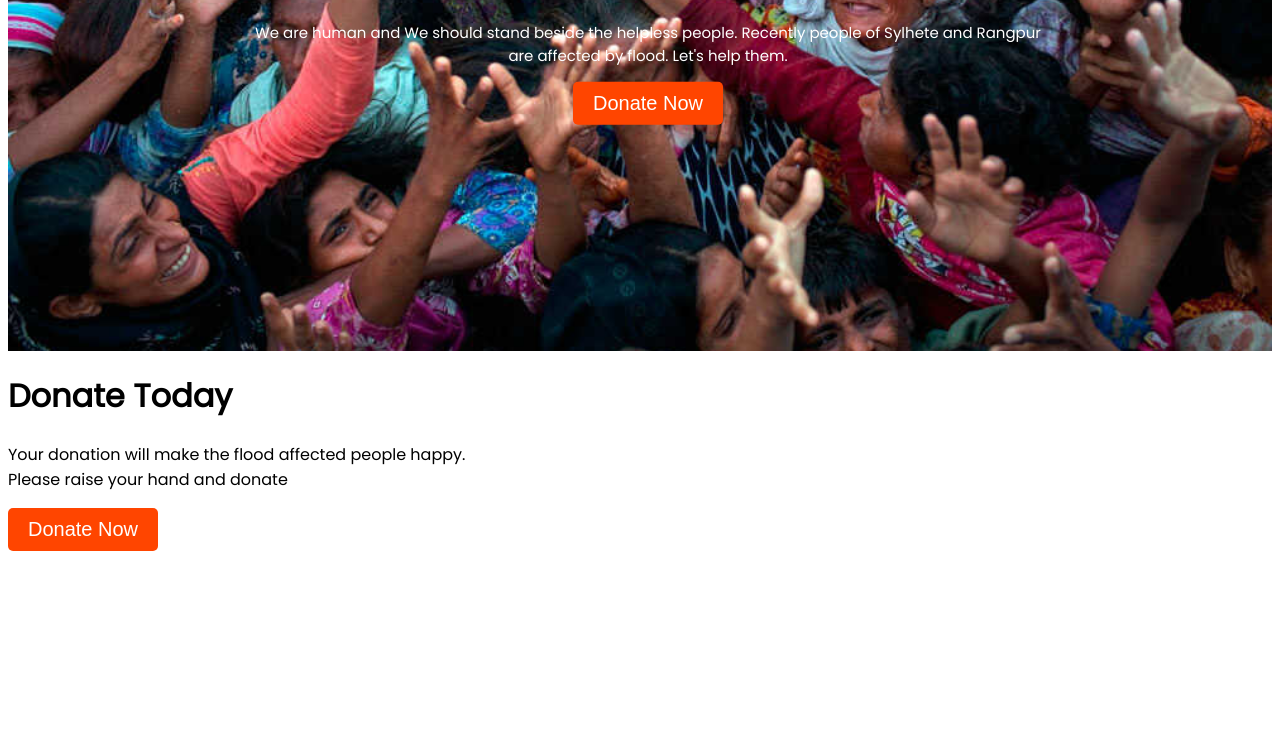
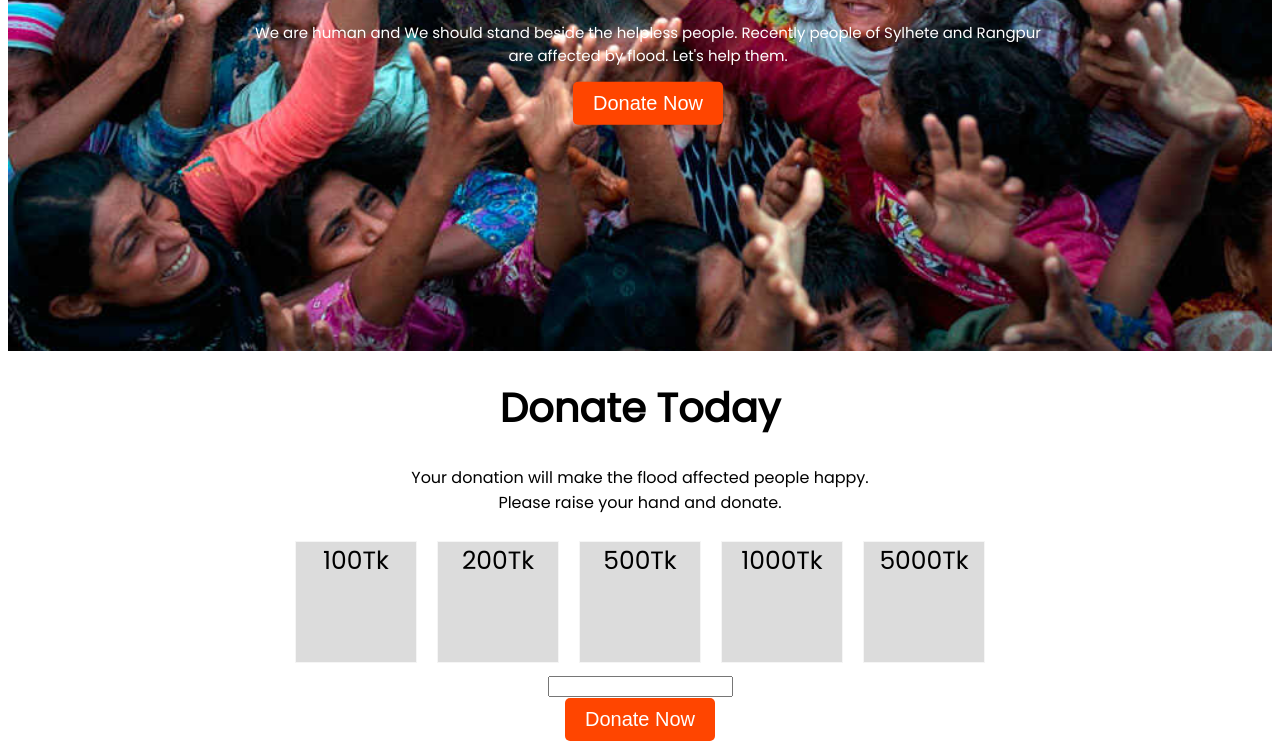
Before and after one commit to gobindacb/donate-now, a plain HTML site: page index.html in a window 1280 px wide. Shown: the part 457-1206 px from the top of the page. Before the commit the page ends 1016 px from the top, so only its background shows below. Drawn offline with Linux system fonts and the light colour scheme.

Commit message:
flexbox added

```diff
--- a/index.html
+++ b/index.html
@@ -26,11 +26,19 @@
     <div class="container-two">
         <div class="donate-amn">
             <h1>Donate Today</h1>
-            <p>Your donation will make the flood affected people happy.<br>Please raise your hand and donate</p>
-            <div class="taka">
+            <p>Your donation will make the flood affected people happy.<br>Please raise your hand and donate.</p>
+            <div class="container-box">
+                <div class="box">100Tk</div>
+                <div class="box">200Tk</div>
+                <div class="box">500Tk</div>
+                <div class="box">1000Tk</div>
+                <div class="box">5000Tk</div>
+
+            </div>
 
         </div>
         <div class="other-taka">
+            <input type="number">
 
         </div>
         <div class="btn">
--- a/style.css
+++ b/style.css
@@ -39,3 +39,35 @@ body {
     color: white;
     font-size: 20px;
 }
+
+.container-two {
+    text-align: center;
+}
+
+.donate-amn {
+    text-align: center;
+    width: 100%;
+    top: 20%;
+}
+
+.donate-amn h1 {
+    color: black;
+    font-size: 40px;
+
+}
+
+.container-box {
+    justify-content: center;
+    display: flex;
+}
+
+.box {
+    background-color: gainsboro;
+    border: 1px solid whitesmoke;
+    margin: 10px;
+    width: 120px;
+    height: 120px;
+    text-align: inherit;
+    text-justify: inter-cluster;
+    font-size: 25px;
+}
```
Lines whose indentation alone changed are shown as unchanged.
